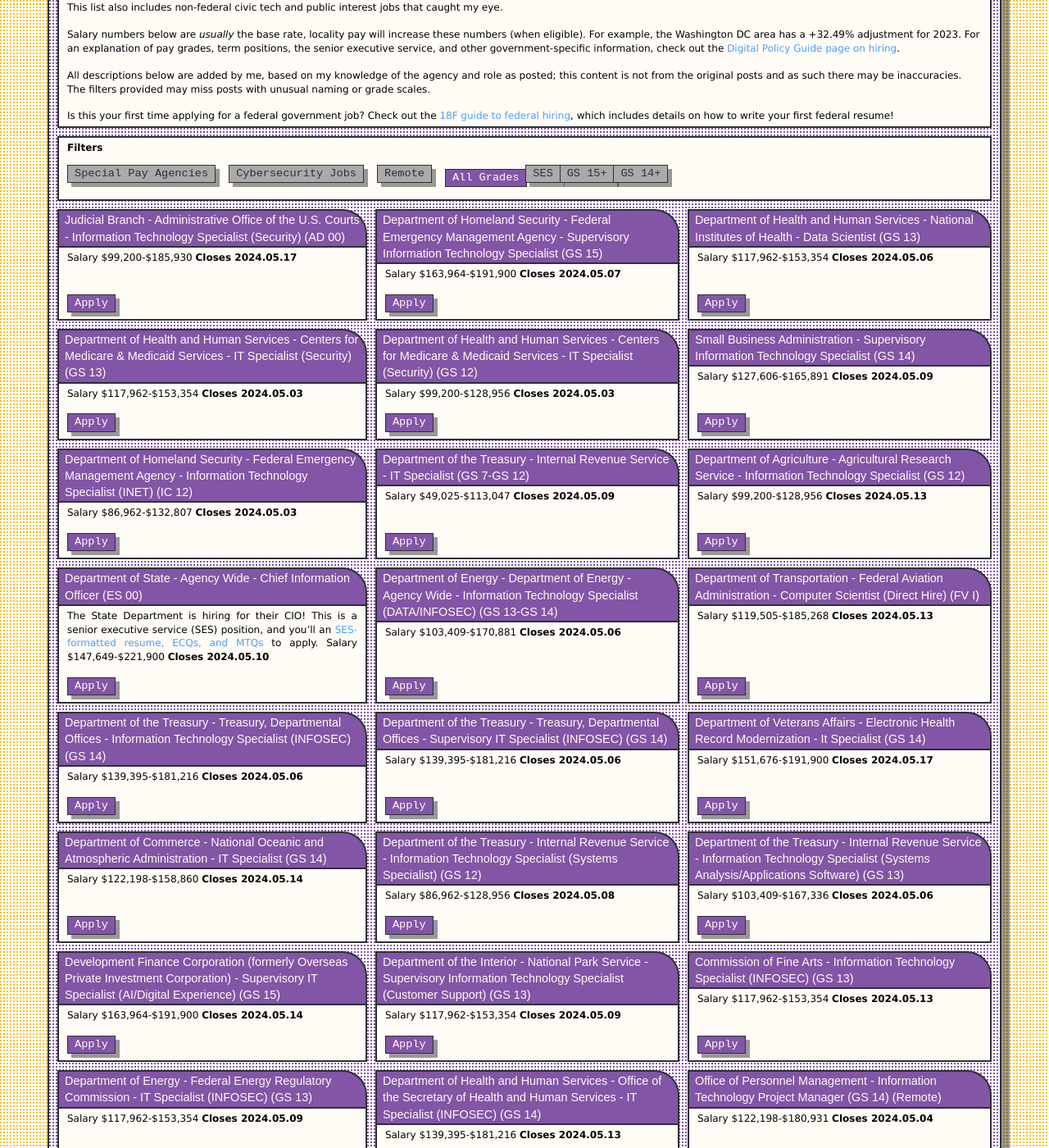
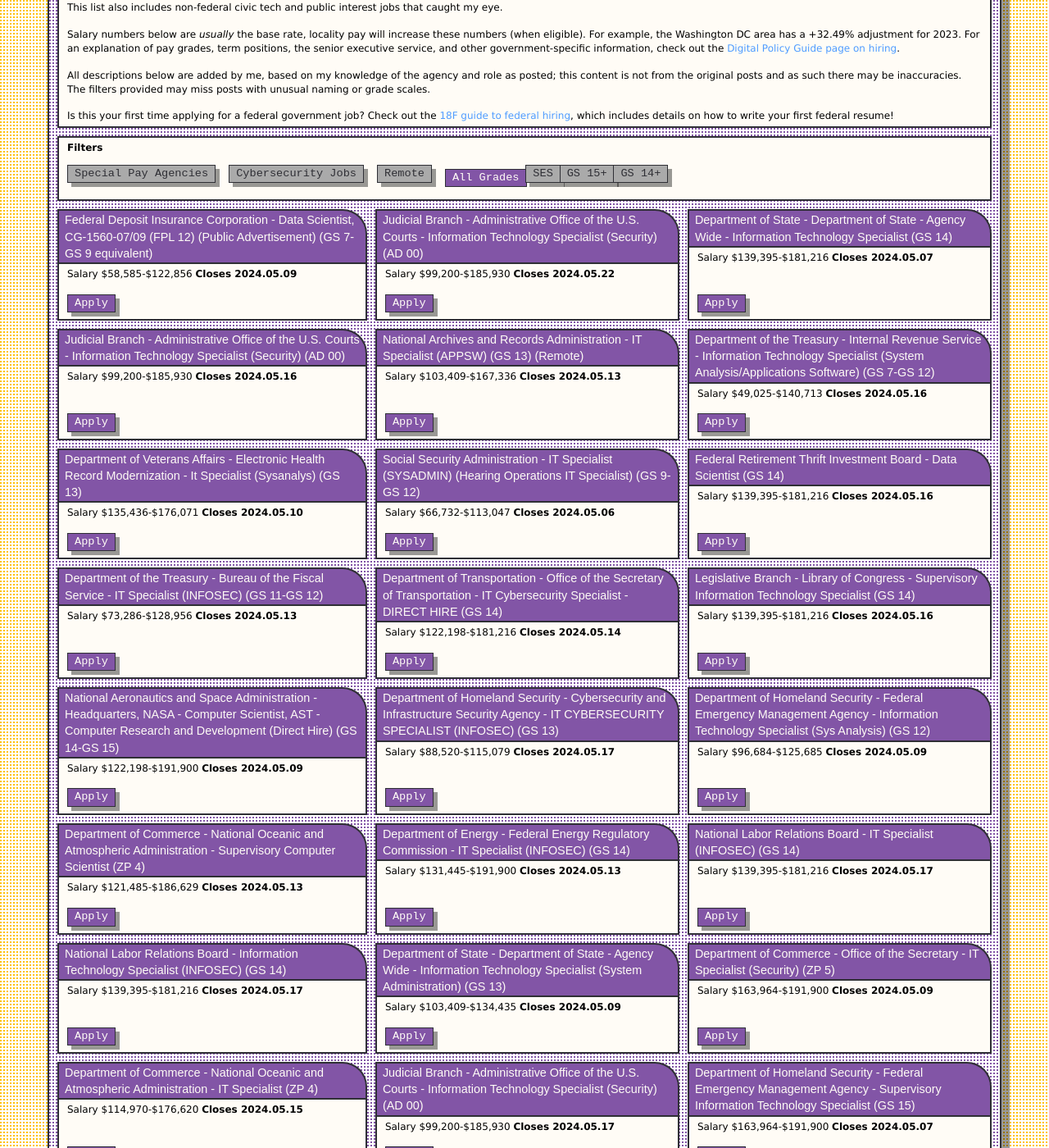
Before and after one commit to krusynth/billhunt.dev, a Jekyll site: the page built from usajobs.md, in a window 1280 px wide and 1400 px high, scrolled down 340 px. Shown: the whole window at 82% size. Built offline with Jekyll 4.4.1, drawn with Linux system fonts in a browser that asks for light colours; some web fonts are replaced; some of the changed text lies outside the part shown.

Commit message:
Updating jobs.

```diff
--- a/_data/usajobs.yml
+++ b/_data/usajobs.yml
@@ -1,3 +1,272 @@
+- id: '786833100'
+  posted: '2024-05-03T00:00:00.0000'
+  closes: '2024-05-09T23:59:59.9970'
+  agency: Federal Deposit Insurance Corporation
+  title: Data Scientist, CG-1560-07/09 (FPL 12) (Public Advertisement)
+  lowGrade: CG 07
+  highGrade: CG 09
+  salaryMin: 58585
+  salaryMax: 122856
+  url: https://www.usajobs.gov/GetJob/ViewDetails/786833100
+  remote: false
+  source: usajobs
+  specialPay: true
+  lowGradeEquiv: GS 7
+  highGradeEquiv: GS 9
+- id: '788987100'
+  posted: '2024-05-01T00:00:00.0000'
+  closes: '2024-05-22T23:59:59.9970'
+  agency: Judicial Branch - Administrative Office of the U.S. Courts
+  title: Information Technology Specialist (Security)
+  lowGrade: AD 00
+  highGrade: AD 00
+  salaryMin: 99200
+  salaryMax: 185930
+  url: https://www.usajobs.gov/GetJob/ViewDetails/788987100
+  remote: false
+  source: usajobs
+- id: '789246800'
+  posted: '2024-05-01T00:00:00.0000'
+  closes: '2024-05-07T23:59:59.9970'
+  agency: Department of State - Department of State - Agency Wide
+  title: Information Technology Specialist
+  lowGrade: GS 14
+  highGrade: GS 14
+  salaryMin: 139395
+  salaryMax: 181216
+  url: https://www.usajobs.gov/GetJob/ViewDetails/789246800
+  remote: false
+  source: usajobs
+- id: '789369100'
+  posted: '2024-05-02T00:00:00.0000'
+  closes: '2024-05-16T23:59:59.9970'
+  agency: Judicial Branch - Administrative Office of the U.S. Courts
+  title: Information Technology Specialist (Security)
+  lowGrade: AD 00
+  highGrade: AD 00
+  salaryMin: 99200
+  salaryMax: 185930
+  url: https://www.usajobs.gov/GetJob/ViewDetails/789369100
+  remote: false
+  source: usajobs
+- id: '789386700'
+  posted: '2024-05-02T00:00:00.0000'
+  closes: '2024-05-13T23:59:59.9970'
+  agency: National Archives and Records Administration
+  title: IT Specialist (APPSW)
+  lowGrade: GS 13
+  highGrade: GS 13
+  salaryMin: 103409
+  salaryMax: 167336
+  url: https://www.usajobs.gov/GetJob/ViewDetails/789386700
+  remote: true
+  source: usajobs
+- id: '789403700'
+  posted: '2024-05-03T00:00:00.0000'
+  closes: '2024-05-16T23:59:59.9970'
+  agency: Department of the Treasury - Internal Revenue Service
+  title: Information Technology Specialist (System Analysis/Applications Software)
+  lowGrade: GS 7
+  highGrade: GS 12
+  salaryMin: 49025
+  salaryMax: 140713
+  url: https://www.usajobs.gov/GetJob/ViewDetails/789403700
+  remote: false
+  source: usajobs
+- id: '789443900'
+  posted: '2024-05-02T08:44:16.9700'
+  closes: '2024-05-10T23:59:59.9970'
+  agency: Department of Veterans Affairs - Electronic Health Record Modernization
+  title: It Specialist (Sysanalys)
+  lowGrade: GS 13
+  highGrade: GS 13
+  salaryMin: 135436
+  salaryMax: 176071
+  url: https://www.usajobs.gov/GetJob/ViewDetails/789443900
+  remote: false
+  source: usajobs
+- id: '789448000'
+  posted: '2024-05-02T00:00:00.0000'
+  closes: '2024-05-06T23:59:59.9970'
+  agency: Social Security Administration
+  title: IT Specialist (SYSADMIN) (Hearing Operations IT Specialist)
+  lowGrade: GS 9
+  highGrade: GS 12
+  salaryMin: 66732
+  salaryMax: 113047
+  url: https://www.usajobs.gov/GetJob/ViewDetails/789448000
+  remote: false
+  source: usajobs
+- id: '789530000'
+  posted: '2024-05-02T06:14:56.8370'
+  closes: '2024-05-16T23:59:59.9970'
+  agency: Federal Retirement Thrift Investment Board
+  title: Data Scientist
+  lowGrade: GS 14
+  highGrade: GS 14
+  salaryMin: 139395
+  salaryMax: 181216
+  url: https://www.usajobs.gov/GetJob/ViewDetails/789530000
+  remote: false
+  source: usajobs
+- id: '789535800'
+  posted: '2024-05-03T00:00:00.0000'
+  closes: '2024-05-13T23:59:59.9970'
+  agency: Department of the Treasury - Bureau of the Fiscal Service
+  title: IT Specialist (INFOSEC)
+  lowGrade: GS 11
+  highGrade: GS 12
+  salaryMin: 73286
+  salaryMax: 128956
+  url: https://www.usajobs.gov/GetJob/ViewDetails/789535800
+  remote: false
+  source: usajobs
+- id: '789553000'
+  posted: '2024-05-03T00:00:00.0000'
+  closes: '2024-05-14T23:59:59.9970'
+  agency: Department of Transportation - Office of the Secretary of Transportation
+  title: IT Cybersecurity Specialist  - DIRECT HIRE
+  lowGrade: GS 14
+  highGrade: GS 14
+  salaryMin: 122198
+  salaryMax: 181216
+  url: https://www.usajobs.gov/GetJob/ViewDetails/789553000
+  remote: false
+  source: usajobs
+- id: '789566800'
+  posted: '2024-05-02T09:49:54.6600'
+  closes: '2024-05-16T23:59:59.9970'
+  agency: Legislative Branch - Library of Congress
+  title: Supervisory Information Technology Specialist
+  lowGrade: GS 14
+  highGrade: GS 14
+  salaryMin: 139395
+  salaryMax: 181216
+  url: https://www.usajobs.gov/GetJob/ViewDetails/789566800
+  remote: false
+  source: usajobs
+- id: '789606100'
+  posted: '2024-05-03T00:00:00.0000'
+  closes: '2024-05-09T23:59:59.9970'
+  agency: National Aeronautics and Space Administration - Headquarters, NASA
+  title: Computer Scientist, AST - Computer Research and Development (Direct Hire)
+  lowGrade: GS 14
+  highGrade: GS 15
+  salaryMin: 122198
+  salaryMax: 191900
+  url: https://www.usajobs.gov/GetJob/ViewDetails/789606100
+  remote: false
+  source: usajobs
+- id: '789609300'
+  posted: '2024-05-03T00:00:00.0000'
+  closes: '2024-05-17T23:59:59.9970'
+  agency: >-
+    Department of Homeland Security - Cybersecurity and Infrastructure Security
+    Agency
+  title: IT CYBERSECURITY SPECIALIST (INFOSEC)
+  lowGrade: GS 13
+  highGrade: GS 13
+  salaryMin: 88520
+  salaryMax: 115079
+  url: https://www.usajobs.gov/GetJob/ViewDetails/789609300
+  remote: false
+  source: usajobs
+- id: '789636900'
+  posted: '2024-05-02T12:56:53.3070'
+  closes: '2024-05-09T23:59:59.9970'
+  agency: Department of Homeland Security - Federal Emergency Management Agency
+  title: Information Technology Specialist (Sys Analysis)
+  lowGrade: GS 12
+  highGrade: GS 12
+  salaryMin: 96684
+  salaryMax: 125685
+  url: https://www.usajobs.gov/GetJob/ViewDetails/789636900
+  remote: false
+  source: usajobs
+- id: '789644800'
+  posted: '2024-05-03T00:00:00.0000'
+  closes: '2024-05-13T23:59:59.9970'
+  agency: Department of Commerce - National Oceanic and Atmospheric Administration
+  title: Supervisory Computer Scientist
+  lowGrade: ZP 4
+  highGrade: ZP 4
+  salaryMin: 121485
+  salaryMax: 186629
+  url: https://www.usajobs.gov/GetJob/ViewDetails/789644800
+  remote: false
+  source: usajobs
+- id: '789660000'
+  posted: '2024-05-02T14:00:24.1700'
+  closes: '2024-05-13T23:59:59.9970'
+  agency: Department of Energy - Federal Energy Regulatory Commission
+  title: IT Specialist (INFOSEC)
+  lowGrade: GS 14
+  highGrade: GS 14
+  salaryMin: 131445
+  salaryMax: 191900
+  url: https://www.usajobs.gov/GetJob/ViewDetails/789660000
+  remote: false
+  source: usajobs
+- id: '789676000'
+  posted: '2024-05-02T14:38:18.1470'
+  closes: '2024-05-17T23:59:59.9970'
+  agency: National Labor Relations Board
+  title: IT Specialist (INFOSEC)
+  lowGrade: GS 14
+  highGrade: GS 14
+  salaryMin: 139395
+  salaryMax: 181216
+  url: https://www.usajobs.gov/GetJob/ViewDetails/789676000
+  remote: false
+  source: usajobs
+- id: '789690000'
+  posted: '2024-05-02T15:10:23.6570'
+  closes: '2024-05-17T23:59:59.9970'
+  agency: National Labor Relations Board
+  title: Information Technology Specialist (INFOSEC)
+  lowGrade: GS 14
+  highGrade: GS 14
+  salaryMin: 139395
+  salaryMax: 181216
+  url: https://www.usajobs.gov/GetJob/ViewDetails/789690000
+  remote: false
+  source: usajobs
+- id: '789693700'
+  posted: '2024-05-03T00:00:00.0000'
+  closes: '2024-05-09T23:59:59.9970'
+  agency: Department of State - Department of State - Agency Wide
+  title: Information Technology Specialist (System Administration)
+  lowGrade: GS 13
+  highGrade: GS 13
+  salaryMin: 103409
+  salaryMax: 134435
+  url: https://www.usajobs.gov/GetJob/ViewDetails/789693700
+  remote: false
+  source: usajobs
+- id: '789755100'
+  posted: '2024-05-03T00:00:00.0000'
+  closes: '2024-05-09T23:59:59.9970'
+  agency: Department of Commerce - Office of the Secretary
+  title: IT Specialist (Security)
+  lowGrade: ZP 5
+  highGrade: ZP 5
+  salaryMin: 163964
+  salaryMax: 191900
+  url: https://www.usajobs.gov/GetJob/ViewDetails/789755100
+  remote: false
+  source: usajobs
+- id: '789764200'
+  posted: '2024-05-03T06:55:04.3170'
+  closes: '2024-05-15T23:59:59.9970'
+  agency: Department of Commerce - National Oceanic and Atmospheric Administration
+  title: IT Specialist
+  lowGrade: ZP 4
+  highGrade: ZP 4
+  salaryMin: 114970
+  salaryMax: 176620
+  url: https://www.usajobs.gov/GetJob/ViewDetails/789764200
+  remote: false
+  source: usajobs
 - id: '787704000'
   posted: '2024-04-30T00:00:00.0000'
   closes: '2024-05-17T23:59:59.9970'
@@ -283,18 +552,6 @@
   url: https://www.usajobs.gov/GetJob/ViewDetails/789170400
   remote: false
   source: usajobs
-- id: '789182600'
-  posted: '2024-04-30T12:49:49.9270'
-  closes: '2024-05-04T23:59:59.9970'
-  agency: Office of Personnel Management
-  title: Information Technology Project Manager
-  lowGrade: GS 14
-  highGrade: GS 14
-  salaryMin: 122198
-  salaryMax: 180931
-  url: https://www.usajobs.gov/GetJob/ViewDetails/789182600
-  remote: true
-  source: usajobs
 - id: '789189600'
   posted: '2024-04-30T14:21:31.8600'
   closes: '2024-05-04T23:59:59.9970'
@@ -319,18 +576,6 @@
   url: https://www.usajobs.gov/GetJob/ViewDetails/786313400
   remote: false
   source: usajobs
-- id: '787535600'
-  posted: '2024-04-22T00:00:00.0000'
-  closes: '2024-05-01T23:59:59.9970'
-  agency: Department of Transportation - Federal Aviation Administration
-  title: Computer Scientist
-  lowGrade: FV J
-  highGrade: FV J
-  salaryMin: 108601
-  salaryMax: 168362
-  url: https://www.usajobs.gov/GetJob/ViewDetails/787535600
-  remote: false
-  source: usajobs
 - id: '787538300'
   posted: '2024-04-22T00:00:00.0000'
   closes: '2024-05-01T23:59:59.9970'
@@ -341,18 +586,6 @@
   salaryMin: 108601
   salaryMax: 168362
   url: https://www.usajobs.gov/GetJob/ViewDetails/787538300
-  remote: false
-  source: usajobs
-- id: '787581800'
-  posted: '2024-04-22T00:00:00.0000'
-  closes: '2024-05-01T23:59:59.9970'
-  agency: Department of Transportation - Federal Aviation Administration
-  title: IT Specialist (System Administration)
-  lowGrade: FV J
-  highGrade: FV J
-  salaryMin: 108601
-  salaryMax: 168362
-  url: https://www.usajobs.gov/GetJob/ViewDetails/787581800
   remote: false
   source: usajobs
 - id: '787615000'
@@ -368,18 +601,6 @@
   salaryMax: 159950
   url: https://www.usajobs.gov/GetJob/ViewDetails/787615000
   remote: true
-  source: usajobs
-- id: '787803100'
-  posted: '2024-04-23T00:00:00.0000'
-  closes: '2024-05-02T23:59:59.9970'
-  agency: Department of the Treasury - Treasury, Departmental Offices
-  title: Information Technology Specialist (APPSW)
-  lowGrade: GS 13
-  highGrade: GS 13
-  salaryMin: 117962
-  salaryMax: 153354
-  url: https://www.usajobs.gov/GetJob/ViewDetails/787803100
-  remote: false
   source: usajobs
 - id: '787809800'
   posted: '2024-04-22T09:36:47.9530'
@@ -406,18 +627,6 @@
   salaryMin: 103409
   salaryMax: 167336
   url: https://www.usajobs.gov/GetJob/ViewDetails/787909400
-  remote: false
-  source: usajobs
-- id: '787914600'
-  posted: '2024-04-22T14:27:12.7700'
-  closes: '2024-04-30T23:59:59.9970'
-  agency: Department of Veterans Affairs - Veterans Health Administration
-  title: Data Scientist
-  lowGrade: GS 12
-  highGrade: GS 12
-  salaryMin: 86962
-  salaryMax: 113047
-  url: https://www.usajobs.gov/GetJob/ViewDetails/787914600
   remote: false
   source: usajobs
 - id: '787967300'
@@ -447,18 +656,6 @@
   remote: false
   source: usajobs
   content: Bonneville Power Administration in Portland, Oregon is hiring for their CIO!
-- id: '788005200'
-  posted: '2024-04-24T00:00:00.0000'
-  closes: '2024-04-30T23:59:59.9970'
-  agency: Department of Health and Human Services - National Institutes of Health
-  title: Information Technology Specialist (CustSpt)
-  lowGrade: GS 13
-  highGrade: GS 13
-  salaryMin: 107906
-  salaryMax: 140281
-  url: https://www.usajobs.gov/GetJob/ViewDetails/788005200
-  remote: false
-  source: usajobs
 - id: '788014000'
   posted: '2024-04-23T08:48:12.5500'
   closes: '2024-05-07T23:59:59.9970'
@@ -470,18 +667,6 @@
   salaryMax: 115079
   url: https://www.usajobs.gov/GetJob/ViewDetails/788014000
   remote: true
-  source: usajobs
-- id: '788017400'
-  posted: '2024-04-23T09:00:49.3600'
-  closes: '2024-05-02T23:59:59.9970'
-  agency: Department of Energy - Department of Energy - Agency Wide
-  title: IT Cybersecurity Specialist (CYBERMGT)
-  lowGrade: GS 14
-  highGrade: GS 14
-  salaryMin: 139395
-  salaryMax: 181216
-  url: https://www.usajobs.gov/GetJob/ViewDetails/788017400
-  remote: false
   source: usajobs
 - id: '788043800'
   posted: '2024-04-23T10:19:33.7730'
@@ -567,18 +752,6 @@
   salaryMin: 122198
   salaryMax: 186854
   url: https://www.usajobs.gov/GetJob/ViewDetails/788203700
-  remote: false
-  source: usajobs
-- id: '788224500'
-  posted: '2024-04-24T00:00:00.0000'
-  closes: '2024-05-03T23:59:59.9970'
-  agency: Department of the Treasury - Internal Revenue Service
-  title: Information Technology Specialist (System Analysis/Applications Software)
-  lowGrade: GS 7
-  highGrade: GS 12
-  salaryMin: 49025
-  salaryMax: 140713
-  url: https://www.usajobs.gov/GetJob/ViewDetails/788224500
   remote: false
   source: usajobs
 - id: '788253100'
@@ -679,18 +852,6 @@
   url: https://www.usajobs.gov/GetJob/ViewDetails/788678600
   remote: false
   source: usajobs
-- id: '786626500'
-  posted: '2024-04-17T00:00:00.0000'
-  closes: '2024-04-30T23:59:59.9970'
-  agency: Department of the Interior - Geological Survey
-  title: Computer Engineer/Physical Scientist/Computer Scientist
-  lowGrade: GS 14
-  highGrade: GS 14
-  salaryMin: 122198
-  salaryMax: 158860
-  url: https://www.usajobs.gov/GetJob/ViewDetails/786626500
-  remote: false
-  source: usajobs
 - id: '786972900'
   posted: '2024-04-16T14:26:42.5430'
   closes: '2024-04-26T23:59:59.9970'
@@ -701,18 +862,6 @@
   salaryMin: 63369
   salaryMax: 119463
   url: https://www.usajobs.gov/GetJob/ViewDetails/786972900
-  remote: false
-  source: usajobs
-- id: '786988100'
-  posted: '2024-04-17T00:00:00.0000'
-  closes: '2024-05-01T23:59:59.9970'
-  agency: Department of Commerce - National Oceanic and Atmospheric Administration
-  title: IT Specialist
-  lowGrade: GS 12
-  highGrade: GS 13
-  salaryMin: 86962
-  salaryMax: 134435
-  url: https://www.usajobs.gov/GetJob/ViewDetails/786988100
   remote: false
   source: usajobs
 - id: '787071600'
@@ -729,18 +878,6 @@
   url: https://www.usajobs.gov/GetJob/ViewDetails/787071600
   remote: false
   source: usajobs
-- id: '787169800'
-  posted: '2024-04-17T13:05:18.2170'
-  closes: '2024-05-01T23:59:59.9970'
-  agency: Department of the Interior - Bureau of Reclamation
-  title: IT Specialist (SYSADMIN)
-  lowGrade: GS 12
-  highGrade: GS 12
-  salaryMin: 86962
-  salaryMax: 113047
-  url: https://www.usajobs.gov/GetJob/ViewDetails/787169800
-  remote: false
-  source: usajobs
 - id: '787232100'
   posted: '2024-04-17T15:37:45.7670'
   closes: '2024-05-17T23:59:59.9970'
@@ -751,18 +888,6 @@
   salaryMin: 169430
   salaryMax: 204000
   url: https://www.usajobs.gov/GetJob/ViewDetails/787232100
-  remote: false
-  source: usajobs
-- id: '787267300'
-  posted: '2024-04-19T00:00:00.0000'
-  closes: '2024-05-03T23:59:59.9970'
-  agency: Department of Commerce - U.S. Census Bureau
-  title: IT Specialist (INFOSEC)
-  lowGrade: GS 12
-  highGrade: GS 12
-  salaryMin: 99200
-  salaryMax: 128956
-  url: https://www.usajobs.gov/GetJob/ViewDetails/787267300
   remote: false
   source: usajobs
 - id: '787361200'
@@ -779,18 +904,6 @@
   url: https://www.usajobs.gov/GetJob/ViewDetails/787361200
   remote: false
   source: usajobs
-- id: '787414600'
-  posted: '2024-04-18T13:34:20.8800'
-  closes: '2024-04-25T23:59:59.9970'
-  agency: General Services Administration - Technology Transformation Service
-  title: Data Scientist (CYBERSECURITY)
-  lowGrade: GS 15
-  highGrade: GS 15
-  salaryMin: 143736
-  salaryMax: 191900
-  url: https://www.usajobs.gov/GetJob/ViewDetails/787414600
-  remote: true
-  source: usajobs
 - id: '787512700'
   posted: '2024-04-19T00:00:00.0000'
   closes: '2024-05-20T23:59:59.9970'
@@ -801,18 +914,6 @@
   salaryMin: 143559
   salaryMax: 186629
   url: https://www.usajobs.gov/GetJob/ViewDetails/787512700
-  remote: false
-  source: usajobs
-- id: '787550400'
-  posted: '2024-04-19T07:25:43.5570'
-  closes: '2024-04-29T23:59:59.9970'
-  agency: Department of Energy - Department of Energy - Agency Wide
-  title: Information Technology Specialist
-  lowGrade: GS 14
-  highGrade: GS 14
-  salaryMin: 139395
-  salaryMax: 181216
-  url: https://www.usajobs.gov/GetJob/ViewDetails/787550400
   remote: false
   source: usajobs
 - id: '787565200'
@@ -830,18 +931,6 @@
   specialPay: true
   lowGradeEquiv: GS 13
   highGradeEquiv: GS 13
-- id: '787648300'
-  posted: '2024-04-19T12:03:30.2130'
-  closes: '2024-05-02T23:59:59.9970'
-  agency: Department of the Treasury - Internal Revenue Service
-  title: IT Specialist
-  lowGrade: GS 13
-  highGrade: GS 13
-  salaryMin: 103409
-  salaryMax: 134435
-  url: https://www.usajobs.gov/GetJob/ViewDetails/787648300
-  remote: false
-  source: usajobs
 - id: '786404200'
   posted: '2024-04-13T00:00:00.0000'
   closes: '2024-04-26T23:59:59.9970'
@@ -852,18 +941,6 @@
   salaryMin: 96805
   salaryMax: 150033
   url: https://www.usajobs.gov/GetJob/ViewDetails/786404200
-  remote: false
-  source: usajobs
-- id: '786451800'
-  posted: '2024-04-12T00:00:00.0000'
-  closes: '2024-07-11T23:59:59.9970'
-  agency: Department of Transportation - Office of the Secretary of Transportation
-  title: IT Specialist (Infosec)- P
-  lowGrade: GS 15
-  highGrade: GS 15
-  salaryMin: 163964
-  salaryMax: 191900
-  url: https://www.usajobs.gov/GetJob/ViewDetails/786451800
   remote: false
   source: usajobs
 - id: '786690000'
@@ -880,18 +957,6 @@
   url: https://www.usajobs.gov/GetJob/ViewDetails/786690000
   remote: false
   source: usajobs
-- id: '786834300'
-  posted: '2024-04-16T07:27:11.9100'
-  closes: '2024-07-15T23:59:59.9970'
-  agency: Department of Transportation - Office of the Secretary of Transportation
-  title: IT Specialist (Infosec)- P
-  lowGrade: GS 12
-  highGrade: GS 14
-  salaryMin: 99200
-  salaryMax: 181216
-  url: https://www.usajobs.gov/GetJob/ViewDetails/786834300
-  remote: false
-  source: usajobs
 - id: '786896300'
   posted: '2024-04-16T11:05:49.1600'
   closes: '2024-04-26T23:59:59.9970'
@@ -902,18 +967,6 @@
   salaryMin: 82764
   salaryMax: 128956
   url: https://www.usajobs.gov/GetJob/ViewDetails/786896300
-  remote: false
-  source: usajobs
-- id: '785740500'
-  posted: '2024-04-09T09:59:18.0330'
-  closes: '2024-08-09T23:59:59.9970'
-  agency: Judicial Branch - U.S. Courts
-  title: Programmer Analyst
-  lowGrade: CL 28
-  highGrade: CL 28
-  salaryMin: 74076
-  salaryMax: 120435
-  url: https://www.usajobs.gov/GetJob/ViewDetails/785740500
   remote: false
   source: usajobs
 - id: '785870300'
@@ -928,18 +981,6 @@
   url: https://www.usajobs.gov/GetJob/ViewDetails/785870300
   remote: false
   source: usajobs
-- id: '786358100'
-  posted: '2024-04-12T00:00:00.0000'
-  closes: '2024-04-23T23:59:59.9970'
-  agency: Department of the Treasury - Bureau of the Fiscal Service
-  title: IT Specialist (PLCYPLN) (INFOSEC)
-  lowGrade: GS 12
-  highGrade: GS 12
-  salaryMin: 86962
-  salaryMax: 128956
-  url: https://www.usajobs.gov/GetJob/ViewDetails/786358100
-  remote: false
-  source: usajobs
 - id: '785507300'
   posted: '2024-04-09T00:00:00.0000'
   closes: '2024-04-22T23:59:59.9970'
@@ -950,18 +991,6 @@
   salaryMin: 99200
   salaryMax: 153354
   url: https://www.usajobs.gov/GetJob/ViewDetails/785507300
-  remote: false
-  source: usajobs
-- id: '785522600'
-  posted: '2024-04-08T09:40:35.8100'
-  closes: '2024-10-08T23:59:59.9970'
-  agency: Department of the Treasury - Internal Revenue Service
-  title: Supervisory Information Technology Specialist (Direct Hire-9 Month Register)
-  lowGrade: IR 1
-  highGrade: IR 1
-  salaryMin: 122198
-  salaryMax: 191900
-  url: https://www.usajobs.gov/GetJob/ViewDetails/785522600
   remote: false
   source: usajobs
 - id: '783549600'
```
